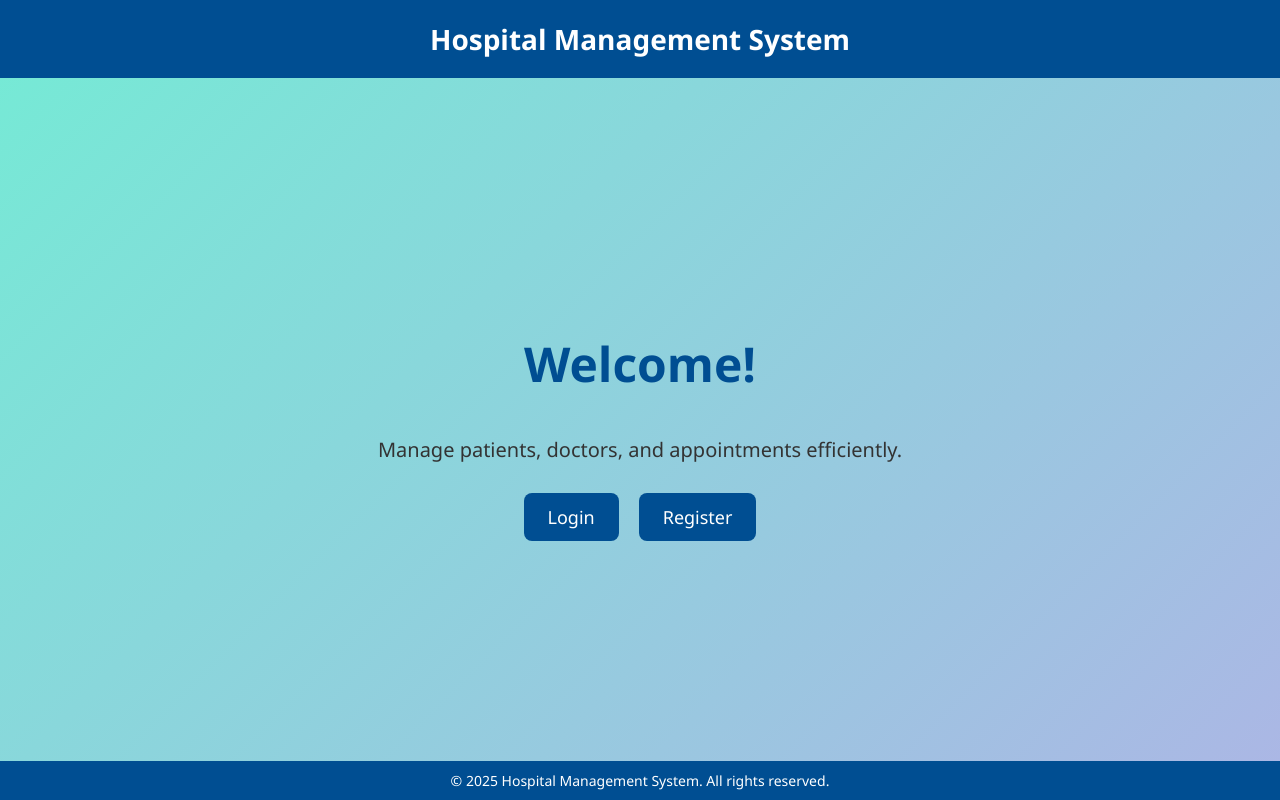
After one commit to marufmonower/Hospital-management-system, a Django app: template accounts/templates/home.html in a window 1280 px wide. The commit adds this page. Run offline with Django 3.2, Linux system fonts and the light colour scheme; the template is opened without the code that fills it, so the values that code supplies are empty.

Commit message:
Adding more templates

```diff
--- /dev/null
+++ b/accounts/templates/home.html
@@ -0,0 +1,89 @@
+<!DOCTYPE html>
+<html lang="en">
+<head>
+    <meta charset="UTF-8">
+    <meta name="viewport" content="width=device-width, initial-scale=1.0">
+    <title>Hospital Management System</title>
+    <style>
+        body {
+            margin: 0;
+            padding: 0;
+            background: linear-gradient(135deg, #74ebd5 0%, #ACB6E5 100%);
+            font-family: 'Segoe UI', Tahoma, Geneva, Verdana, sans-serif;
+            display: flex;
+            flex-direction: column;
+            min-height: 100vh;
+        }
+        header {
+            background-color: #004e92;
+            color: white;
+            padding: 20px;
+            text-align: center;
+            font-size: 28px;
+            font-weight: bold;
+        }
+        main {
+            flex: 1;
+            display: flex;
+            flex-direction: column;
+            align-items: center;
+            justify-content: center;
+            text-align: center;
+            padding: 40px;
+        }
+        h1 {
+            color: #004e92;
+            font-size: 48px;
+            margin-bottom: 20px;
+        }
+        p {
+            font-size: 20px;
+            color: #333;
+            margin-bottom: 30px;
+        }
+        .buttons {
+            display: flex;
+            gap: 20px;
+        }
+        .buttons a {
+            text-decoration: none;
+            background-color: #004e92;
+            color: white;
+            padding: 12px 24px;
+            border-radius: 8px;
+            font-size: 18px;
+            transition: background 0.3s ease;
+        }
+        .buttons a:hover {
+            background-color: #0066cc;
+        }
+        footer {
+            background-color: #004e92;
+            color: white;
+            text-align: center;
+            padding: 10px;
+            font-size: 14px;
+        }
+    </style>
+</head>
+<body>
+
+    <header>
+        Hospital Management System
+    </header>
+
+    <main>
+        <h1>Welcome!</h1>
+        <p>Manage patients, doctors, and appointments efficiently.</p>
+        <div class="buttons">
+            <a href="{% url 'login' %}">Login</a>
+            <a href="{% url 'register' %}">Register</a>
+        </div>
+    </main>
+
+    <footer>
+        &copy; 2025 Hospital Management System. All rights reserved.
+    </footer>
+
+</body>
+</html>
--- a/accounts/urls.py
+++ b/accounts/urls.py
@@ -5,4 +5,6 @@ urlpatterns = [
     path('register/',views.register,name = 'register'),
     path('login/',views.user_login,name= 'login'),
     path('logout/',views.user_logout,name= 'logout'),
+    path('home/',views.home,name= 'home'),
+    path('dashboard/',views.dashboard,name= 'dashboard'),
 ]
--- a/appointments/views.py
+++ b/appointments/views.py
@@ -21,3 +21,7 @@ def schedule_appointment(request):
 def appontment_detail(request, appointment_id):
     appointment = get_object_or_404(Appointment,pk=appointment_id)
     return render(request, 'appointments/appointment_detail.html',{'appointment':appointment})
+
+def appointment_list(request):
+    appointments = Appointment.objects.all()
+    return render(request,'appointments/appointment_list.html',{'appointments':appointments})
--- a/hospital_mgmt/settings.py
+++ b/hospital_mgmt/settings.py
@@ -27,7 +27,7 @@ DEBUG = True
 
 ALLOWED_HOSTS = []
 
-
+AUTH_USER_MODEL = 'accounts.CustomUser'
 # Application definition
 
 INSTALLED_APPS = [
@@ -127,4 +127,4 @@ STATIC_URL = 'static/'
 
 DEFAULT_AUTO_FIELD = 'django.db.models.BigAutoField'
 
-AUTH_USER_MODEL = 'accounts.CustomUser'
+LOGIN_REDIRECT_URL = '/dashboard/'  # or use name-based URL
--- a/hospital_mgmt/urls.py
+++ b/hospital_mgmt/urls.py
@@ -15,8 +15,10 @@ Including another URLconf
     2. Add a URL to urlpatterns:  path('blog/', include('blog.urls'))
 """
 from django.contrib import admin
-from django.urls import path
+from django.urls import path,include
 
 urlpatterns = [
     path('admin/', admin.site.urls),
+    path('accounts/', include('accounts.urls')),
+
 ]
```
Also changed, not shown: accounts/forms.py (added, +8 -0 lines), accounts/templates/dashboard.html (added, +82 -0 lines), accounts/templates/login.html (added, +59 -0 lines), accounts/templates/register.html (+48 -1 lines), accounts/views.py (+25 -11 lines), appointments/templates/appointments/appointment_detail.html (added, +42 -0 lines), appointments/templates/appointments/appointment_list.html (added, +53 -0 lines), appointments/templates/appointments/schedule.html (added, +63 -0 lines), db.sqlite3.
